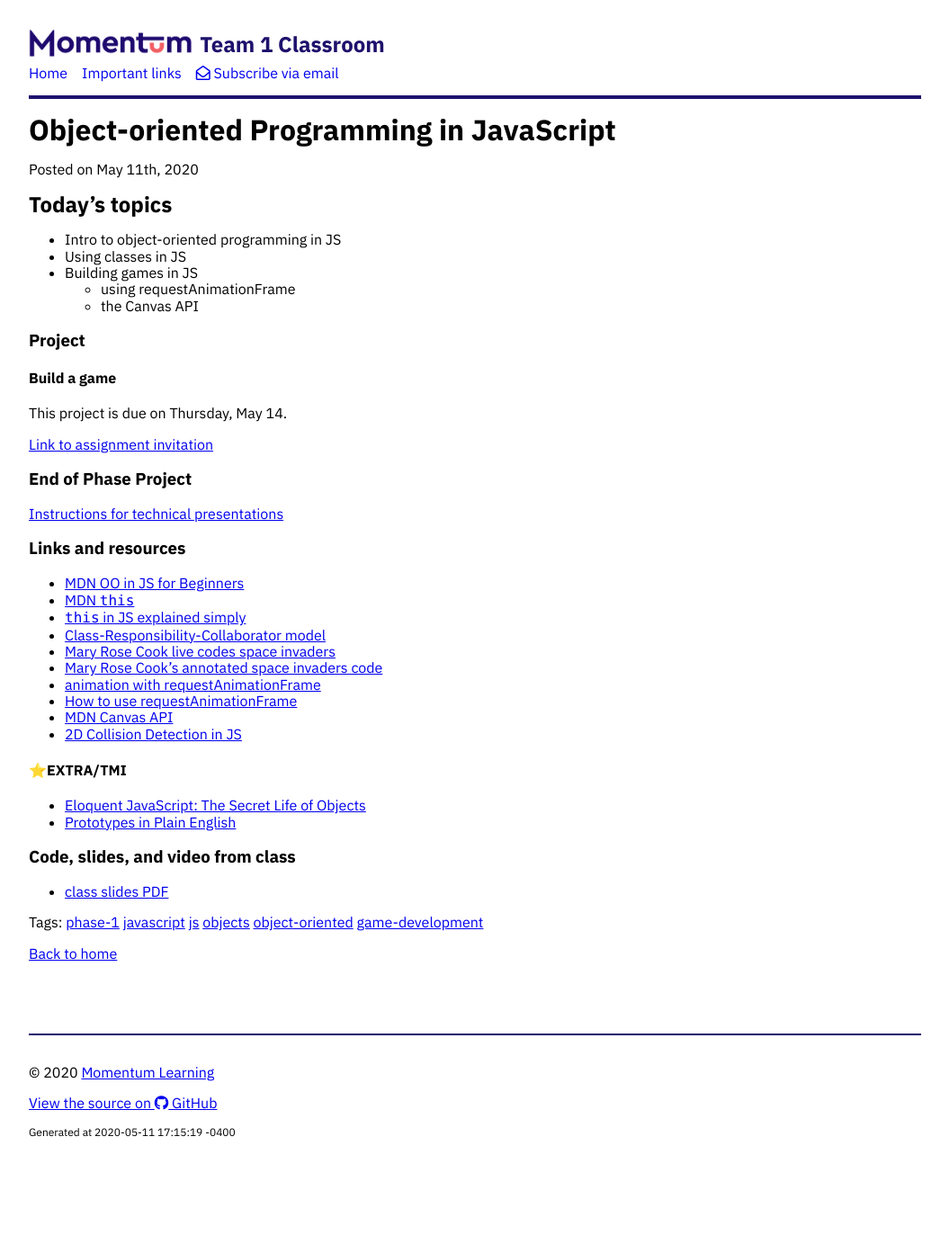
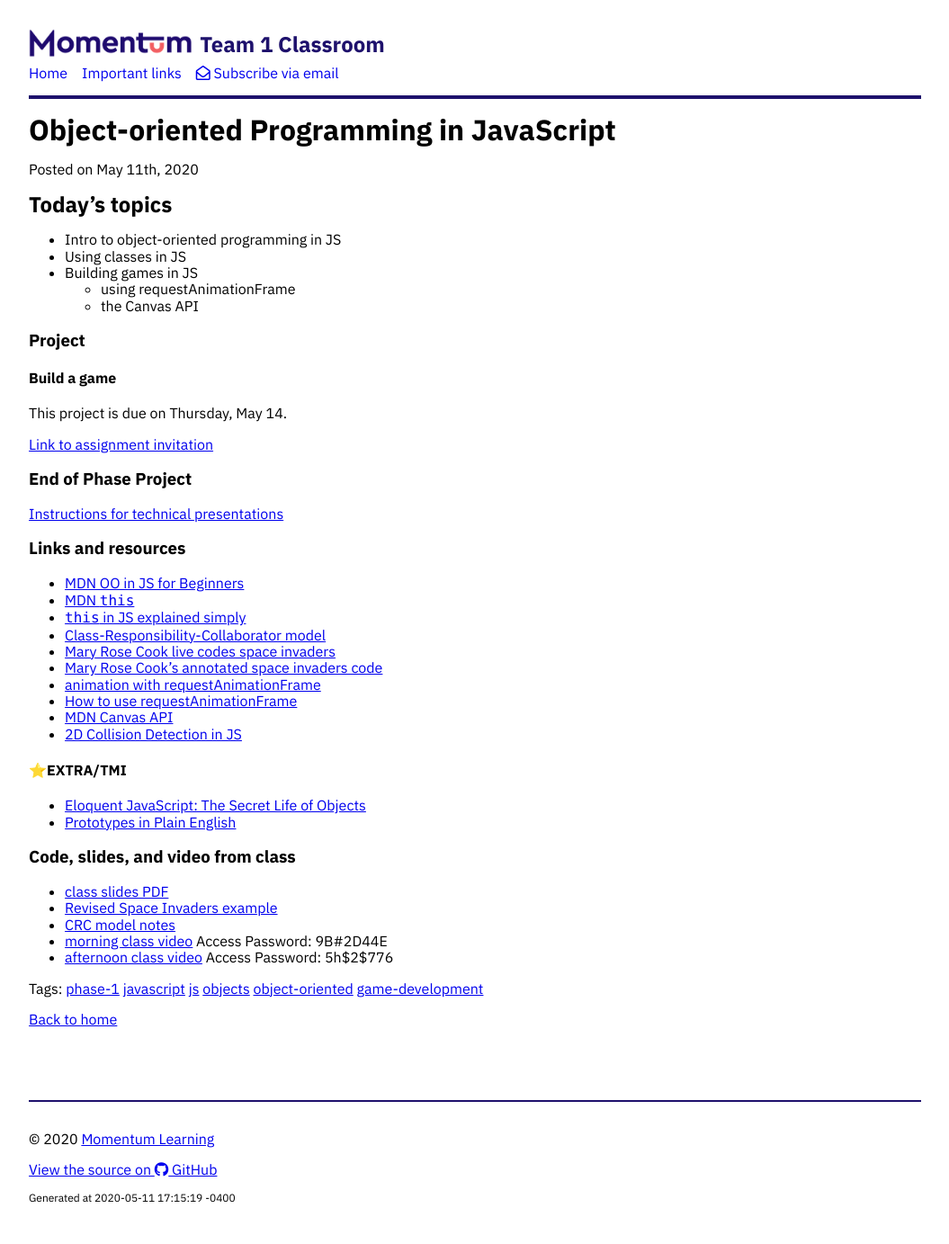
Before and after one commit to Momentum-Morehouse-2/Momentum-Morehouse-2.github.io, a Jekyll site: the page built from _posts/2020-05-11-js-oo.md, in a window 1280 px wide. Shown: the whole page at 90% size, without its empty margins (112-1167 px from the left). Built offline with Jekyll 4.4.1, drawn with Linux system fonts in a browser that asks for light colours; nearby versions of some CDN libraries; before the commit the page ends 1310 px from its top, so only the background shows below that.

Commit message:
Add updates from afternoon class

```diff
--- a/_posts/2020-05-11-js-oo.md
+++ b/_posts/2020-05-11-js-oo.md
@@ -45,3 +45,7 @@ This project is due on Thursday, May 14.
 ### Code, slides, and video from class
 
 - [class slides PDF](../slide-decks/js-oo.pdf)
+- [Revised Space Invaders example](https://github.com/momentum-team-1/examples/tree/master/space-invaders)
+- [CRC model notes](https://github.com/momentum-team-1/examples/tree/master/js-game-design)
+- [morning class video](https://us02web.zoom.us/rec/share/z51IIK7ZzVhLHKeQ2FjvX4wgMpqmaaa8gSkdrPIMyB6X5al4UpfjCGORN26001OK) Access Password: 9B#2D44E
+- [afternoon class video](https://us02web.zoom.us/rec/share/udYodamuqWNObNLxzALGXbAcNI2meaa80XBL-_Vey-MwgYaTjhyY8NjjWxMkrCo) Access Password: 5h$2$776
```
